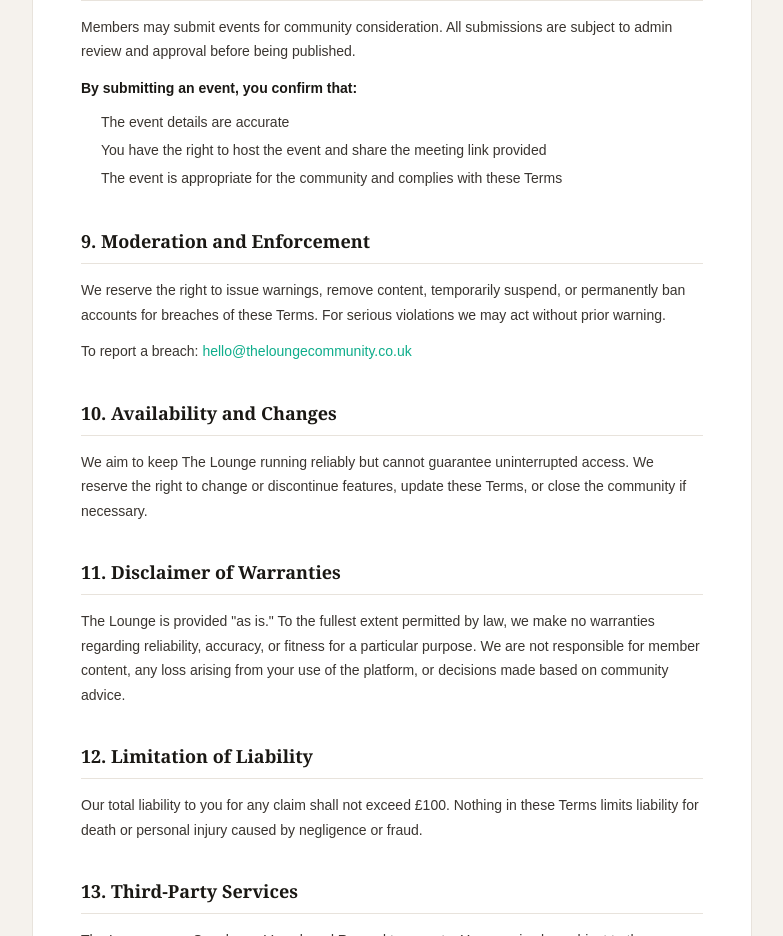
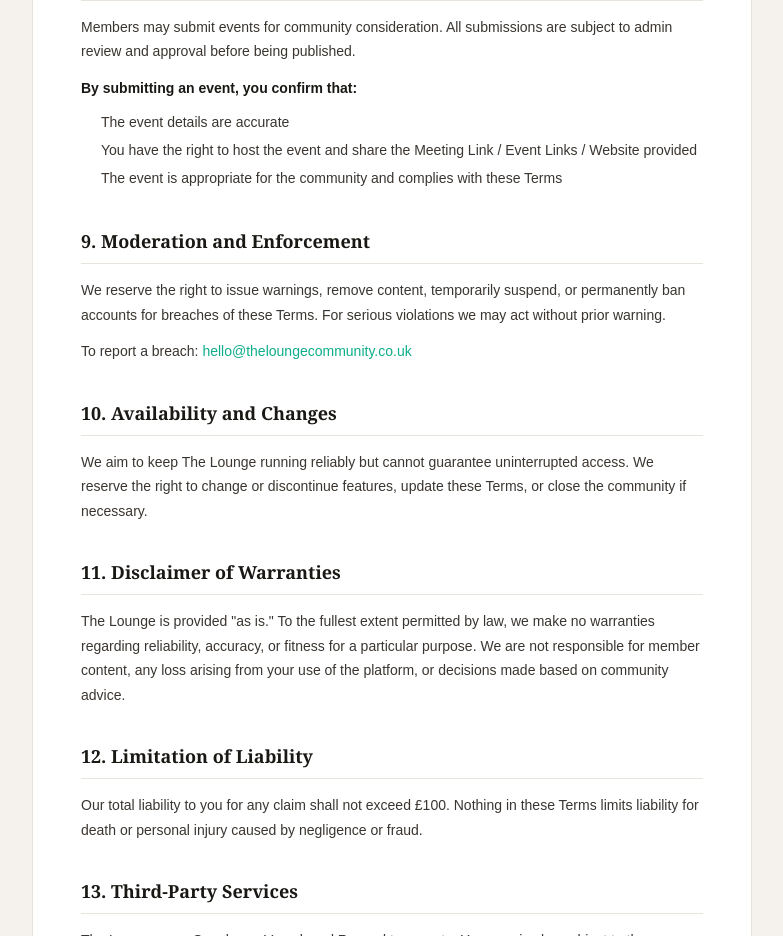
Before and after one commit to YVOMAdmin/the-lounge, a Next.js app: page /terms in a window 1280 px wide. Shown: the part 3280-4216 px from the top of the page, without its empty margins (248-1031 px from the left). Built offline with nearby package versions, Linux system fonts and the light colour scheme.

Commit message:
update meeting link label

```diff
--- a/app/components/Lounge.tsx
+++ b/app/components/Lounge.tsx
@@ -819,7 +819,7 @@ export default function Lounge() {
               </label>
               <div className="section-label">Description</div>
               <textarea style={{minHeight:80}} placeholder="What's this event about? Who should come?" value={eventDraft.description} onChange={(e:any)=>setEventDraft((d:any)=>({...d,description:e.target.value}))}/>
-              <div className="section-label">Meeting link</div>
+              <div className="section-label">Meeting Link / Event Links / Website</div>
               <input className="input-field" placeholder="Zoom, Google Meet, Teams..." value={eventDraft.link} onChange={(e:any)=>setEventDraft((d:any)=>({...d,link:e.target.value}))}/>
               <div className="approval-note">⏳ Your event will be reviewed by an admin before going live. We aim to approve within 24 hours.</div>
               <div className="modal-foot">
--- a/app/terms/page.tsx
+++ b/app/terms/page.tsx
@@ -115,7 +115,7 @@ export default function TermsPage() {
           <p style={{...styles.mt, fontWeight: 600, color: "#1A1814"}}>By submitting an event, you confirm that:</p>
           <ul style={styles.ul}>
             <li>The event details are accurate</li>
-            <li>You have the right to host the event and share the meeting link provided</li>
+            <li>You have the right to host the event and share the Meeting Link / Event Links / Website provided</li>
             <li>The event is appropriate for the community and complies with these Terms</li>
           </ul>
         </Section>
--- a/terms-page.tsx
+++ b/terms-page.tsx
@@ -115,7 +115,7 @@ export default function TermsPage() {
           <p style={{...styles.mt, fontWeight: 600, color: "#1A1814"}}>By submitting an event, you confirm that:</p>
           <ul style={styles.ul}>
             <li>The event details are accurate</li>
-            <li>You have the right to host the event and share the meeting link provided</li>
+            <li>You have the right to host the event and share the Meeting Link / Event Links / Website provided</li>
             <li>The event is appropriate for the community and complies with these Terms</li>
           </ul>
         </Section>
```
